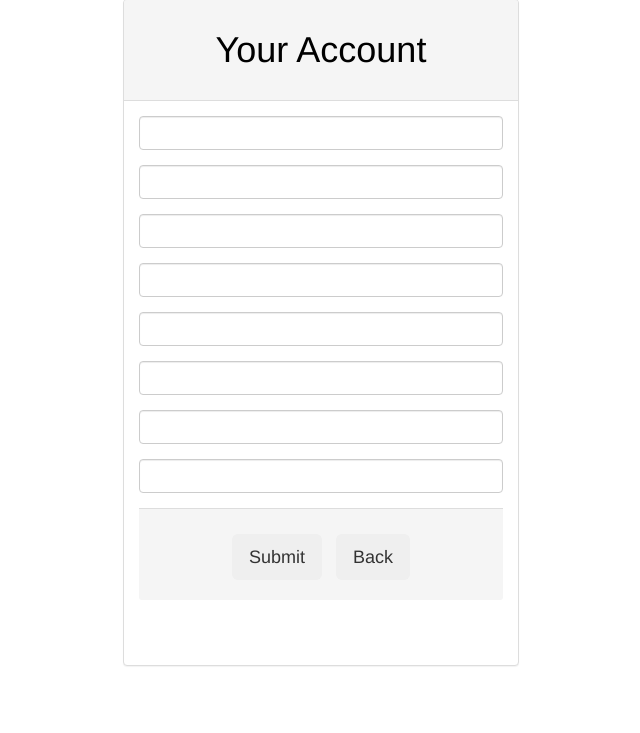
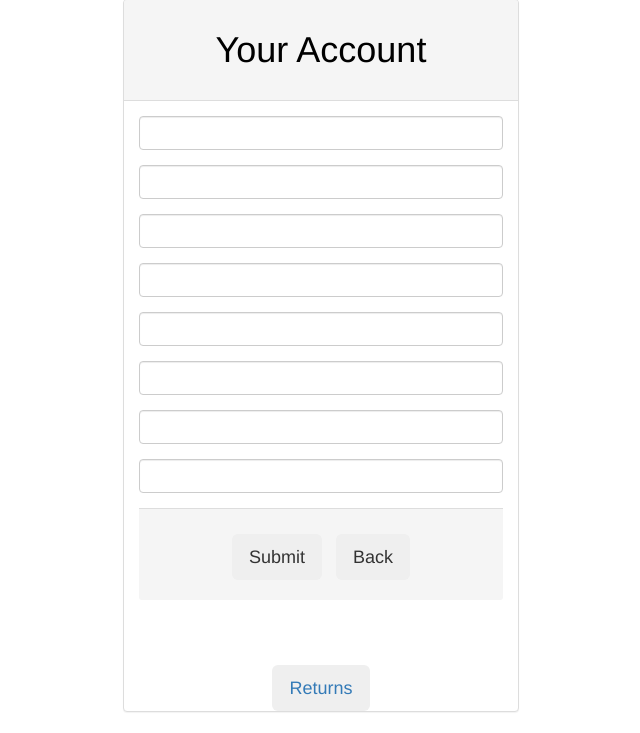
Before and after one commit to Jskujawa/Shopping-site, a PHP site: page /account.php in a window 1280 px wide. Shown: the part 201-934 px from the top of the page, without its empty margins (319-959 px from the left). Before the commit the page ends 867 px from the top, so only its background shows below. Run offline with PHP 8.4, Linux system fonts and the light colour scheme; the visitor is signed in with stand-in values (Sample User, id 1); data comes from the database, SQL or seed files in the repository; data that the repository does not hold is empty; some libraries are stand-ins or nearby versions.

Commit message:
link to return page

```diff
--- a/account.php
+++ b/account.php
@@ -41,6 +41,7 @@ $row = $result->fetch_array(MYSQLI_ASSOC);
 
 
 	<body >
+
 		<img  height='200' width='200' src = 'images/logo.png'></img> 	<!-- center this logo  -->
 
 
@@ -89,8 +90,10 @@ $row = $result->fetch_array(MYSQLI_ASSOC);
 							<div class="panel-footer">
 								<button class="btn btn-lg" type="submit" name="btnsubmit">Submit</button>
 								<form action="account_update.php"><button class="btn btn-lg" type="submit" name="btnback">Back</button></form>
+
 							</div>
 						</form>
+						<a href = 'return.php'><button class="btn btn-lg"  name="btnreturn">Returns</button></a>
 					</div>
 					<div class="col-sm-4 col-xs-12">
 						<!-- Blank row for spacing -->
```
